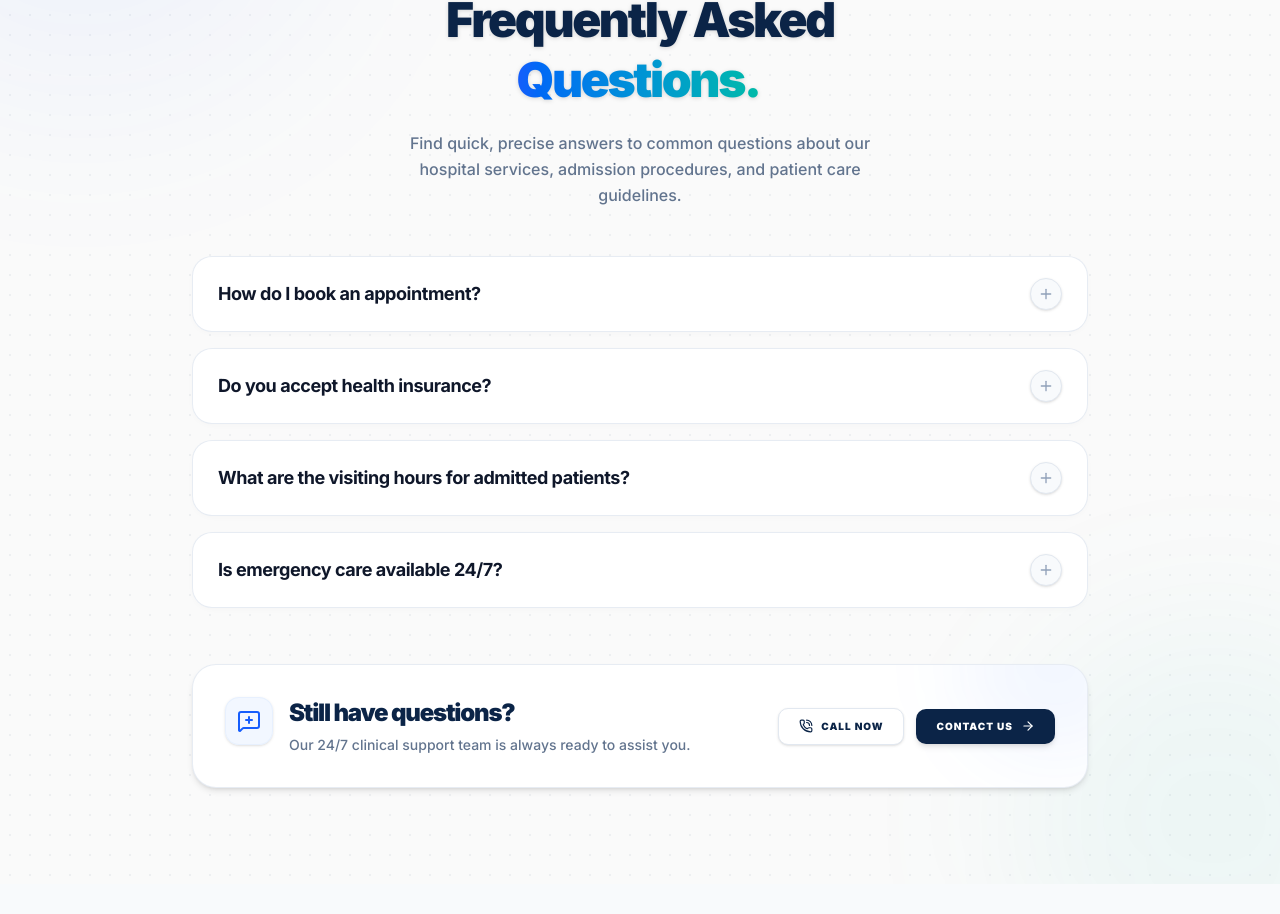
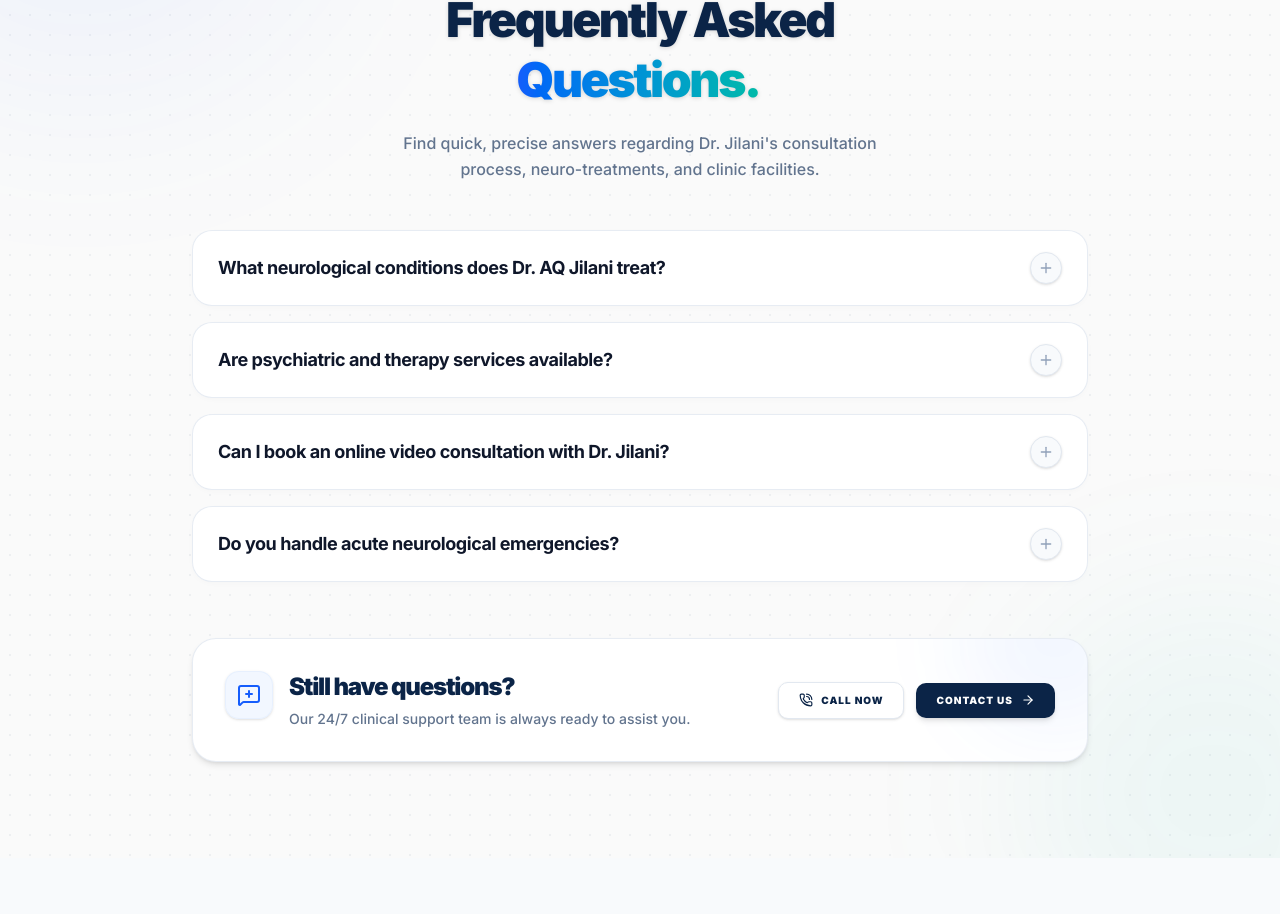
Before and after one commit to khanlazyanas/national-hospital-portal, a Next.js app in the folder frontend/: page / in a window 1280 px wide. Shown: the part 8635-9549 px from the top of the page. Built offline with nearby package versions, Linux system fonts and the light colour scheme.

Commit message:
fix: updated FAQ content specifically for Dr. AQ Jilani's neurology and psychiatry practice, maintaining existing Shadcn UI accordion design

```diff
--- a/frontend/src/components/sections/FAQSection.tsx
+++ b/frontend/src/components/sections/FAQSection.tsx
@@ -1,3 +1,5 @@
+"use client";
+
 import {
   Accordion,
   AccordionContent,
@@ -9,20 +11,20 @@ import Link from "next/link";
 
 const faqs = [
   {
-    question: "How do I book an appointment?",
-    answer: "You can book an appointment through our website by clicking the 'Book Appointment' button, or you can call our 24/7 helpline at +91 800 123 4567. We also offer instant booking via our WhatsApp support line."
+    question: "What neurological conditions does Dr. AQ Jilani treat?",
+    answer: "Dr. Jilani specializes in a wide spectrum of complex neurological disorders, including Stroke Management, Epilepsy, Parkinson's Disease, Chronic Migraines, Neuropathy, and post-trauma Neuro-Rehabilitation."
   },
   {
-    question: "Do you accept health insurance?",
-    answer: "Yes, we accept most major health insurance plans including corporate policies. Please bring your insurance card, a valid ID, and previous medical records during your visit for seamless verification."
+    question: "Are psychiatric and therapy services available?",
+    answer: "Yes, our clinic offers comprehensive psychiatric evaluations and clinical therapy for conditions like Depression, Severe Anxiety, OCD, and stress management, providing a holistic approach to mental wellness."
   },
   {
-    question: "What are the visiting hours for admitted patients?",
-    answer: "General visiting hours are from 10:00 AM to 1:00 PM and 5:00 PM to 8:00 PM. For patient safety, ICU visiting hours are strictly limited to immediate family members for 15 minutes per session."
+    question: "Can I book an online video consultation with Dr. Jilani?",
+    answer: "Absolutely. We offer premium HD tele-consultations for outstation and international patients. You can easily schedule an online session through our 'Book Appointment' page or by calling our helpdesk."
   },
   {
-    question: "Is emergency care available 24/7?",
-    answer: "Absolutely. Our specialized Emergency and Trauma Center is fully equipped with advanced life-support systems and operates 24 hours a day, 7 days a week, with senior specialists on standby."
+    question: "Do you handle acute neurological emergencies?",
+    answer: "Yes, National Hospital & Neuro Center operates a 24/7 emergency response unit specifically equipped to handle critical neuro-emergencies like acute strokes and traumatic brain injuries."
   }
 ];
 
@@ -50,7 +52,7 @@ export default function FAQSection() {
             <span className="text-transparent bg-clip-text bg-gradient-to-r from-blue-600 to-teal-500 pr-1">Questions.</span>
           </h2>
           <p className="text-slate-500 max-w-lg mx-auto text-sm md:text-base font-medium leading-relaxed">
-            Find quick, precise answers to common questions about our hospital services, admission procedures, and patient care guidelines.
+            Find quick, precise answers regarding Dr. Jilani's consultation process, neuro-treatments, and clinic facilities.
           </p>
         </div>
 
```
